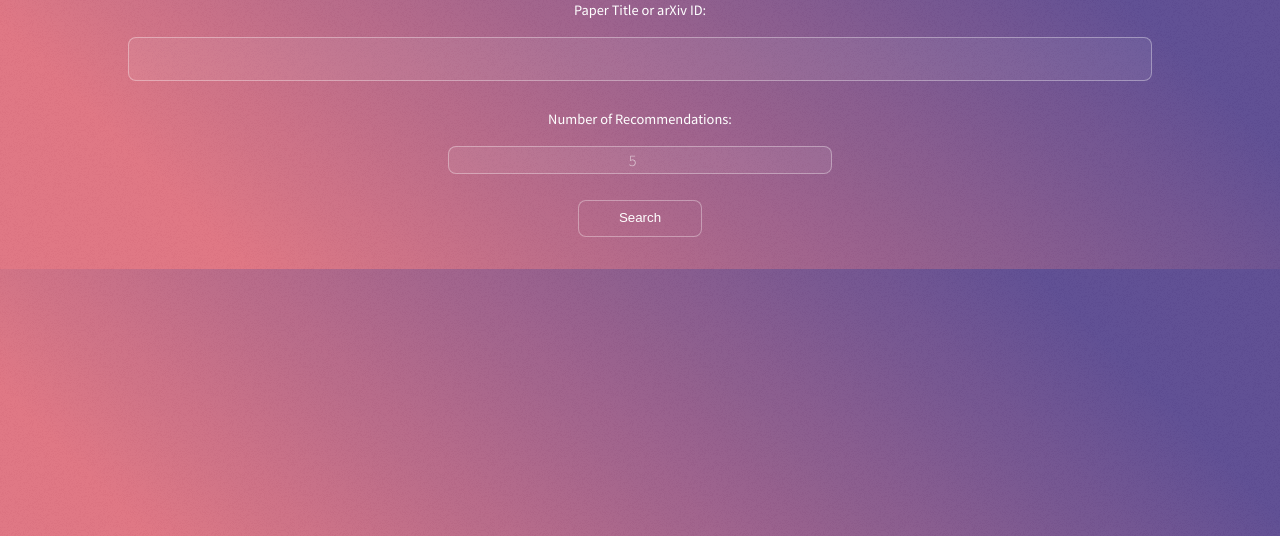
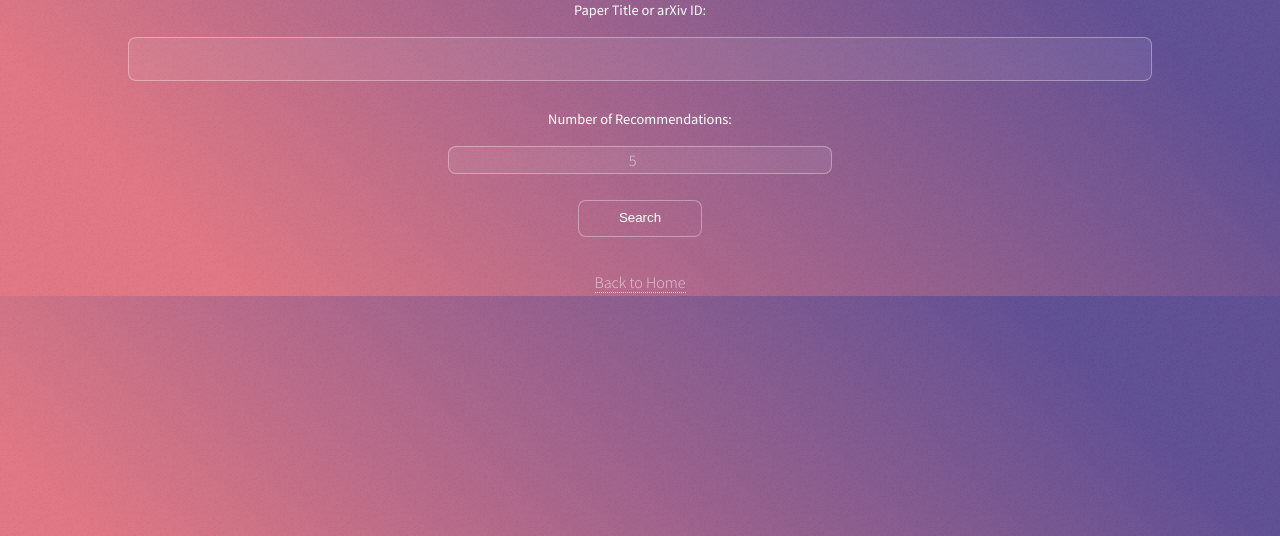
Before and after one commit to colbyendres/Astra, a Flask app: page /search in a window 1280 px wide. Shown: the part 97-633 px from the top of the page. Run offline with Flask 3, Linux system fonts and the light colour scheme.

Commit message:
Navigation links

```diff
--- a/templates/publish.html
+++ b/templates/publish.html
@@ -40,6 +40,8 @@
             </div>
         </div>
         <button type="submit.large">Add to Astra</button>
+        <a href="/" style="margin-top: 20px;">Back to Home</a>
     </form>
+
 </body>
 </html>
--- a/templates/search.html
+++ b/templates/search.html
@@ -27,5 +27,8 @@
         <br>
         <button type="submit.large">Search</button>
     </form>
+    <nav style="width: 80%; margin: auto; text-align: center;">
+    <a href="/"> Back to Home </a>
+    </nav>
 </body>
 </html>
```
